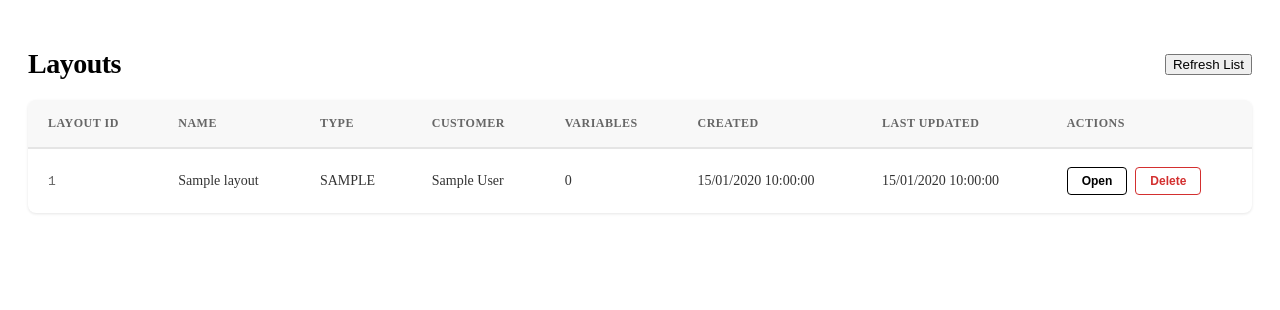
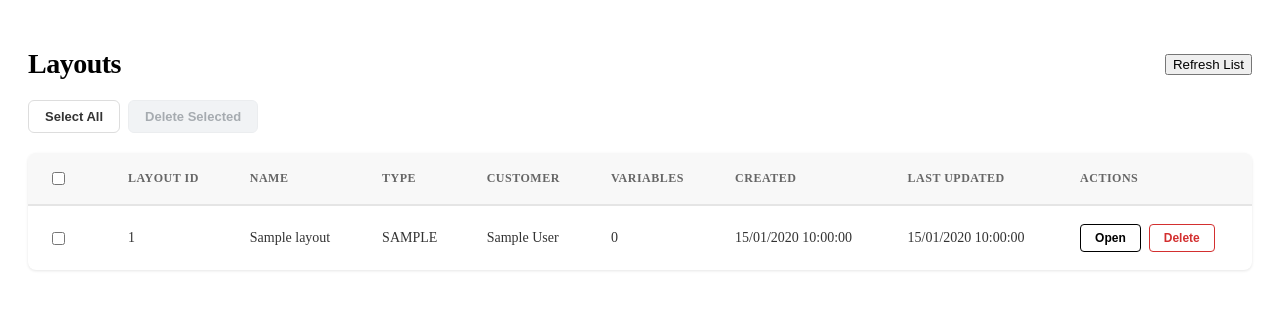
Before and after one commit to ng0200731/illustrator_layout, a Flask app: page /layout/view in a window 1280 px wide. Shown: the top 310 px of the page. Run offline with Flask 3, Linux system fonts and the light colour scheme; tables that the repository leaves empty hold one stand-in row (values such as "Sample post").

Commit message:
added selected delete

```diff
--- a/static/css/customer.css
+++ b/static/css/customer.css
@@ -100,6 +100,48 @@
 .btn-dummy:hover {
     background: #f5f5f5;
     border-color: #999;
+}
+
+.btn-secondary {
+    background: white;
+    color: #333;
+    border: 1.5px solid #ddd;
+    padding: 8px 16px;
+    border-radius: 6px;
+    cursor: pointer;
+    font-size: 13px;
+    font-weight: 600;
+    transition: all 0.2s;
+}
+
+.btn-secondary:hover {
+    background: #f5f5f5;
+    border-color: #999;
+}
+
+.btn-danger {
+    background: #dc3545;
+    color: white;
+    border: 1.5px solid #dc3545;
+    padding: 8px 16px;
+    border-radius: 6px;
+    cursor: pointer;
+    font-size: 13px;
+    font-weight: 600;
+    transition: all 0.2s;
+}
+
+.btn-danger:hover:not(:disabled) {
+    background: #c82333;
+    border-color: #bd2130;
+}
+
+.btn-danger:disabled {
+    background: #e9ecef;
+    border-color: #dee2e6;
+    color: #6c757d;
+    cursor: not-allowed;
+    opacity: 0.6;
 }
 
 .form-group {
--- a/static/js/layout.js
+++ b/static/js/layout.js
@@ -22,7 +22,7 @@ function displayLayouts(layouts) {
     if (!tbody) return;
 
     if (layouts.length === 0) {
-        tbody.innerHTML = '<tr><td colspan="8" style="text-align: center; padding: 40px;">No layouts found</td></tr>';
+        tbody.innerHTML = '<tr><td colspan="9" style="text-align: center; padding: 40px;">No layouts found</td></tr>';
         return;
     }
 
@@ -47,6 +47,7 @@ function displayLayouts(layouts) {
 
         return `
             <tr>
+                <td><input type="checkbox" class="layout-checkbox" data-layout-id="${layout.id}" onchange="updateDeleteButton()"></td>
                 <td>${layout.id}</td>
                 <td>${layout.name}</td>
                 <td>${layout.type.toUpperCase()}</td>
@@ -61,6 +62,8 @@ function displayLayouts(layouts) {
             </tr>
         `;
     }).join('');
+
+    updateDeleteButton();
 }
 
 // Open a layout in a new tab
@@ -105,3 +108,84 @@ function showLayoutMessage(text, type) {
         messageDiv.style.display = 'none';
     }, 5000);
 }
+
+// Toggle select all checkbox
+function toggleSelectAll(checkbox) {
+    const checkboxes = document.querySelectorAll('.layout-checkbox');
+    checkboxes.forEach(cb => {
+        cb.checked = checkbox.checked;
+    });
+    updateDeleteButton();
+}
+
+// Select all layouts
+function selectAllLayouts() {
+    const selectAllCheckbox = document.getElementById('select-all-checkbox');
+    if (selectAllCheckbox) {
+        selectAllCheckbox.checked = true;
+        toggleSelectAll(selectAllCheckbox);
+    }
+}
+
+// Update delete button state
+function updateDeleteButton() {
+    const checkboxes = document.querySelectorAll('.layout-checkbox:checked');
+    const deleteBtn = document.getElementById('btn-delete-selected');
+    if (deleteBtn) {
+        deleteBtn.disabled = checkboxes.length === 0;
+    }
+
+    const selectAllCheckbox = document.getElementById('select-all-checkbox');
+    const allCheckboxes = document.querySelectorAll('.layout-checkbox');
+    if (selectAllCheckbox && allCheckboxes.length > 0) {
+        selectAllCheckbox.checked = checkboxes.length === allCheckboxes.length;
+    }
+}
+
+// Delete selected layouts
+function deleteSelectedLayouts() {
+    const checkboxes = document.querySelectorAll('.layout-checkbox:checked');
+    const layoutIds = Array.from(checkboxes).map(cb => cb.dataset.layoutId);
+
+    if (layoutIds.length === 0) {
+        return;
+    }
+
+    if (!confirm(`Are you sure you want to delete ${layoutIds.length} layout(s)?`)) {
+        return;
+    }
+
+    let completed = 0;
+    let errors = 0;
+
+    layoutIds.forEach(layoutId => {
+        fetch('/layout/' + layoutId, {
+            method: 'DELETE'
+        })
+        .then(response => response.json())
+        .then(data => {
+            completed++;
+            if (!data.success) {
+                errors++;
+            }
+
+            if (completed === layoutIds.length) {
+                if (errors === 0) {
+                    showLayoutMessage(`Successfully deleted ${layoutIds.length} layout(s)`, 'success');
+                } else {
+                    showLayoutMessage(`Deleted ${layoutIds.length - errors} layout(s), ${errors} failed`, 'error');
+                }
+                loadLayouts();
+            }
+        })
+        .catch(error => {
+            completed++;
+            errors++;
+
+            if (completed === layoutIds.length) {
+                showLayoutMessage(`Deleted ${layoutIds.length - errors} layout(s), ${errors} failed`, 'error');
+                loadLayouts();
+            }
+        });
+    });
+}
--- a/templates/layout/view.html
+++ b/templates/layout/view.html
@@ -7,9 +7,14 @@
             <button class="btn btn-primary" onclick="loadLayouts()">Refresh List</button>
         </div>
         <div id="message" style="display: none;"></div>
+        <div style="margin-bottom: 12px; display: flex; gap: 8px;">
+            <button class="btn btn-secondary" onclick="selectAllLayouts()">Select All</button>
+            <button class="btn btn-danger" id="btn-delete-selected" onclick="deleteSelectedLayouts()" disabled>Delete Selected</button>
+        </div>
         <table id="layoutTable">
             <thead>
                 <tr>
+                    <th style="width: 40px;"><input type="checkbox" id="select-all-checkbox" onchange="toggleSelectAll(this)"></th>
                     <th>Layout ID</th>
                     <th>Name</th>
                     <th>Type</th>
@@ -22,7 +27,7 @@
             </thead>
             <tbody id="layoutTableBody">
                 <tr>
-                    <td colspan="8" style="text-align: center; padding: 40px;">Loading...</td>
+                    <td colspan="9" style="text-align: center; padding: 40px;">Loading...</td>
                 </tr>
             </tbody>
         </table>
```
